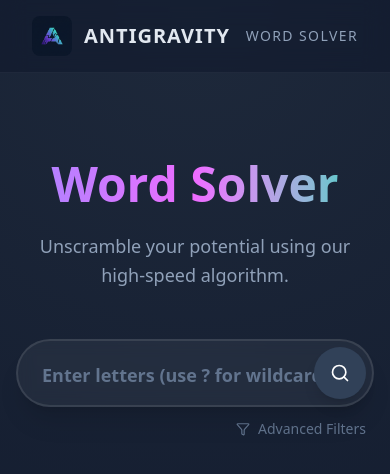
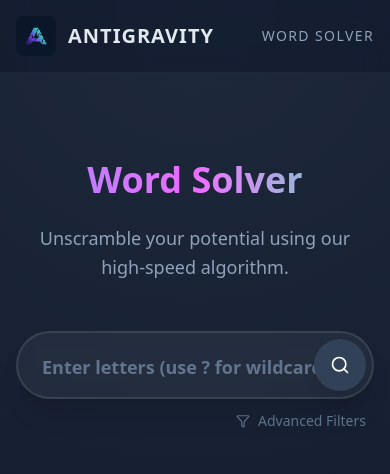
Before and after one commit to james-honaker/word-solver, a Next.js app: page / in a window 390 px wide. Shown: the top 474 px of the page. Built offline with nearby package versions, Linux system fonts and the light colour scheme.

Commit message:
fix(layout): prevent horizontal overflow on narrow mobile screens

```diff
--- a/app/components/Banner.tsx
+++ b/app/components/Banner.tsx
@@ -3,7 +3,7 @@ import Image from 'next/image';
 
 export default function Banner() {
     return (
-        <nav className="fixed top-0 left-0 right-0 z-50 flex justify-between items-center px-8 py-4 bg-slate-900/50 backdrop-blur-md border-b border-white/5">
+        <nav className="fixed top-0 left-0 right-0 z-50 flex justify-between items-center px-4 md:px-8 py-4 bg-slate-900/50 backdrop-blur-md border-b border-white/5">
             <div className="flex items-center gap-3">
                 <Image
                     src="/logo-dark.png"
--- a/app/page.tsx
+++ b/app/page.tsx
@@ -91,7 +91,7 @@ export default function Home() {
           transition={{ duration: 0.6 }}
           className="space-y-4"
         >
-          <h1 className="text-5xl md:text-7xl font-bold bg-clip-text text-transparent bg-gradient-to-r from-violet-400 via-fuchsia-400 to-teal-400 pb-2">
+          <h1 className="text-4xl md:text-7xl font-bold bg-clip-text text-transparent bg-gradient-to-r from-violet-400 via-fuchsia-400 to-teal-400 pb-2">
             Word Solver
           </h1>
           <p className="text-slate-400 text-lg md:text-xl max-w-lg mx-auto leading-relaxed">
```
